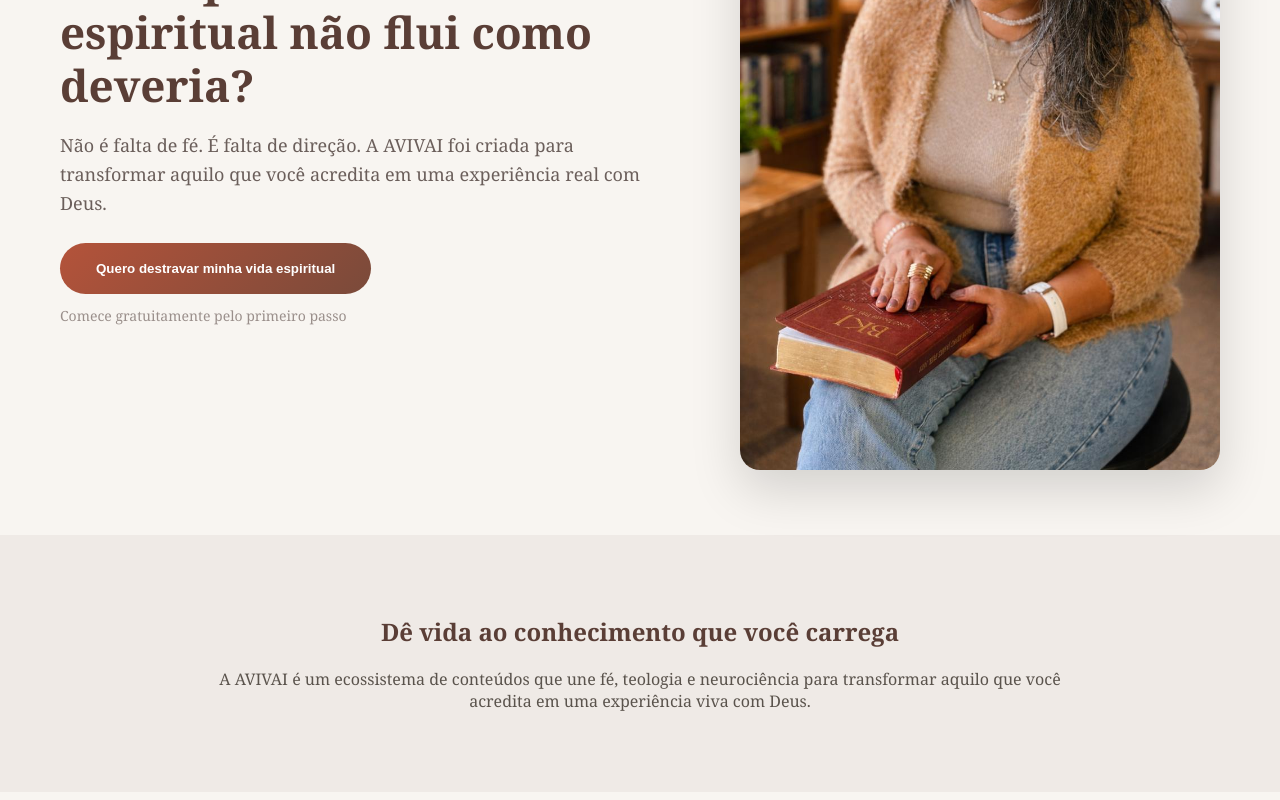
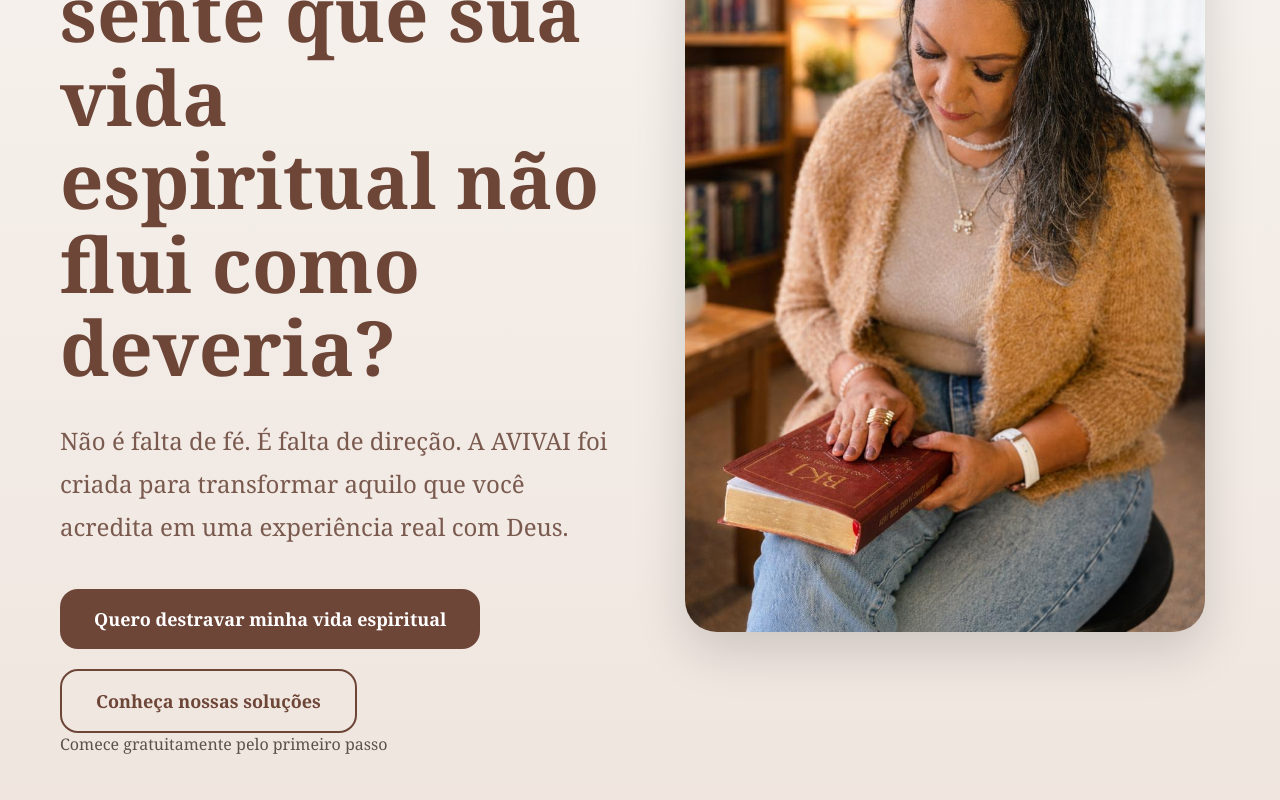
Before and after one commit to Mayra727/avivai-frontend, a React (Vite) app: page / in a window 1280 px wide. Shown: the part 500-1300 px from the top of the page. Built offline with nearby package versions, Linux system fonts and the light colour scheme.

Commit message:
style: refine premium home hero layout

```diff
--- a/src/pages/Home.css
+++ b/src/pages/Home.css
@@ -1,68 +1,5 @@
 .home {
   background: #F8F5F1;
-}
-
-/* HERO */
-.hero {
-  display: flex;
-  flex-direction: column;
-  gap: 40px;
-  padding: 100px 20px 60px;
-  align-items: center;
-}
-
-/* TEXTO */
-.hero-text {
-  max-width: 600px;
-  text-align: center;
-}
-
-.hero h1 {
-  font-size: clamp(28px, 5vw, 44px);
-  color: #5A3E36;
-  line-height: 1.2;
-}
-
-.hero-sub {
-  margin-top: 20px;
-  font-size: 18px;
-  color: #6B5F5B;
-  line-height: 1.6;
-}
-
-.hero-mini {
-  display: block;
-  margin-top: 12px;
-  font-size: 14px;
-  color: #9A8F8B;
-}
-
-/* IMAGEM */
-.hero-image-wrapper {
-  max-width: 480px;
-}
-
-.hero-image {
-  width: 100%;
-  border-radius: 20px;
-  box-shadow: 0 20px 50px rgba(0,0,0,0.15);
-}
-
-/* BOTÃO */
-.primary-btn {
-  margin-top: 25px;
-  background: linear-gradient(135deg, #B4533A, #7A4A3A);
-  color: white;
-  border: none;
-  padding: 18px 36px;
-  border-radius: 40px;
-  font-weight: 600;
-  cursor: pointer;
-  transition: 0.3s;
-}
-
-.primary-btn:hover {
-  transform: translateY(-2px);
 }
 
 /* SEÇÕES */
@@ -165,31 +102,12 @@
   cursor: pointer;
 }
 
-/* DESKTOP */
-@media (min-width: 768px) {
-
-  .hero {
-    flex-direction: row;
-    justify-content: space-between;
-    max-width: 1200px;
-    margin: auto;
-  }
-
-  .hero-text {
-    text-align: left;
-    flex: 1;
-  }
-
-  .hero-image-wrapper {
-    flex: 1;
-  }
 
   .cta-buttons {
     flex-direction: row;
     gap: 15px;
   }
 
-}
 
 /* SOBRE VANESSA */
 .about {
@@ -208,6 +126,31 @@
   margin-bottom: 20px;
 }
 
+.hero-image-wrapper{
+
+  flex:1;
+
+  display:flex;
+
+  justify-content:center;
+
+}
+
+.hero-image{
+
+  width:100%;
+
+  max-width:520px;
+
+  border-radius:32px;
+
+  object-fit:cover;
+
+  box-shadow:
+    0 20px 50px rgba(0,0,0,0.15);
+
+}
+
 /* CONTEÚDO INTERNO CONTROLADO */
 .section-inner {
   max-width: 1200px; /* 👈 MAIS LARGO */
@@ -218,3 +161,218 @@
 .section:nth-child(even) {
   background: #EFEAE6;
 }
+
+/* HERO */
+
+.hero{
+
+  min-height:88vh;
+
+  display:flex;
+
+  align-items:center;
+
+  justify-content:center;
+
+  padding:80px 30px;
+
+  background:
+  linear-gradient(
+    180deg,
+    #F8F5F1 0%,
+    #EFE5DE 100%
+  );
+
+}
+
+.hero-content{
+
+  flex:1;
+
+  max-width:700px;
+
+}
+
+.hero-badge{
+
+  display:inline-block;
+
+  padding:12px 24px;
+
+  border-radius:999px;
+
+  background:#E8D7CD;
+
+  color:#6E4638;
+
+  font-weight:600;
+
+  margin-bottom:28px;
+
+  font-size:16px;
+
+}
+
+.hero h1{
+
+  font-size:76px;
+
+  line-height:1.1;
+
+  color:#6E4638;
+
+  margin-bottom:30px;
+
+}
+
+.hero p{
+
+  font-size:24px;
+
+  line-height:1.8;
+
+  color:#7A5A4F;
+
+  margin-bottom:40px;
+
+}
+
+.hero-buttons{
+
+  display:flex;
+
+  justify-content:center;
+
+  gap:20px;
+
+  flex-wrap:wrap;
+
+}
+
+.hero-primary{
+
+  background:#6E4638;
+
+  color:white;
+
+  padding:18px 34px;
+
+  border-radius:18px;
+
+  text-decoration:none;
+
+  font-weight:700;
+
+  font-size:18px;
+
+  transition:0.3s;
+
+}
+
+.hero-primary:hover{
+
+  transform:translateY(-3px);
+
+}
+
+.hero-secondary{
+
+  border:2px solid #6E4638;
+
+  color:#6E4638;
+
+  padding:18px 34px;
+
+  border-radius:18px;
+
+  text-decoration:none;
+
+  font-weight:700;
+
+  font-size:18px;
+
+  transition:0.3s;
+
+}
+
+.hero-secondary:hover{
+
+  background:#6E4638;
+
+  color:white;
+
+}
+
+.hero{
+
+  min-height:88vh;
+
+  display:flex;
+
+  align-items:center;
+
+  justify-content:space-between;
+
+  gap:60px;
+
+  padding:80px 60px;
+
+}
+
+.hero-buttons{
+
+  display:flex;
+
+  justify-content:flex-start;
+
+  gap:20px;
+
+  flex-wrap:wrap;
+
+}
+
+@media(max-width:900px){
+
+  .hero{
+
+    flex-direction:column;
+
+    text-align:center;
+
+    padding:60px 20px;
+
+  }
+
+  .hero-content{
+
+    max-width:100%;
+
+    align-items:center;
+
+  }
+
+  .hero h1{
+
+    font-size:46px;
+
+  }
+
+  .hero p{
+
+    font-size:19px;
+
+  }
+
+  .hero-buttons{
+
+    justify-content:center;
+
+  }
+
+  .hero-image{
+
+    max-width:360px;
+
+  }
+
+}
--- a/src/pages/Home.tsx
+++ b/src/pages/Home.tsx
@@ -10,7 +10,11 @@ export default function Home() {
       {/* HERO PREMIUM */}
       <section className="hero">
 
-        <div className="hero-text">
+  <div className="hero-content">
+
+    <span className="hero-badge">
+      Plataforma AVIVAI
+    </span>
 
     <h1>
       Você ama Deus… mas sente que sua vida espiritual não flui como deveria?
@@ -22,12 +26,23 @@ export default function Home() {
       em uma experiência real com Deus.
     </p>
 
-          <button
-            onClick={() => navigate("/ebook")}
-            className="primary-btn"
+    <div className="hero-buttons">
+
+      <a
+        href="/ebook"
+        className="hero-primary"
       >
         Quero destravar minha vida espiritual
-          </button>
+      </a>
+
+      <a
+        href="/solucoes"
+        className="hero-secondary"
+      >
+        Conheça nossas soluções
+      </a>
+
+    </div>
 
     <span className="hero-mini">
       Comece gratuitamente pelo primeiro passo
```
Lines whose indentation alone changed are shown as unchanged.
